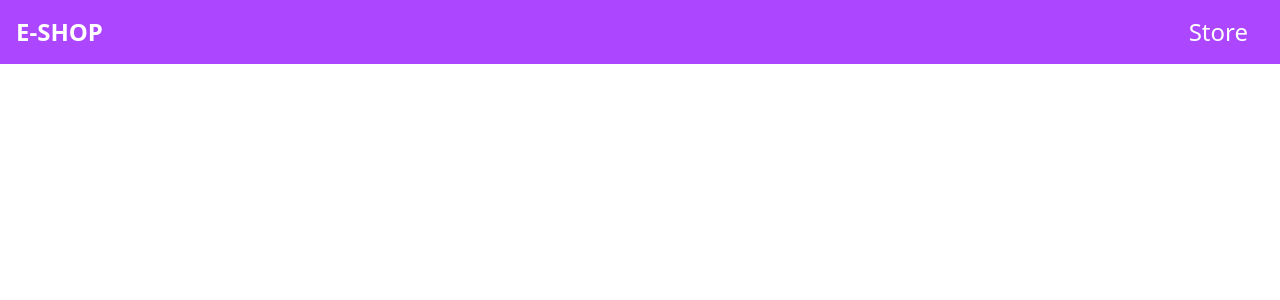
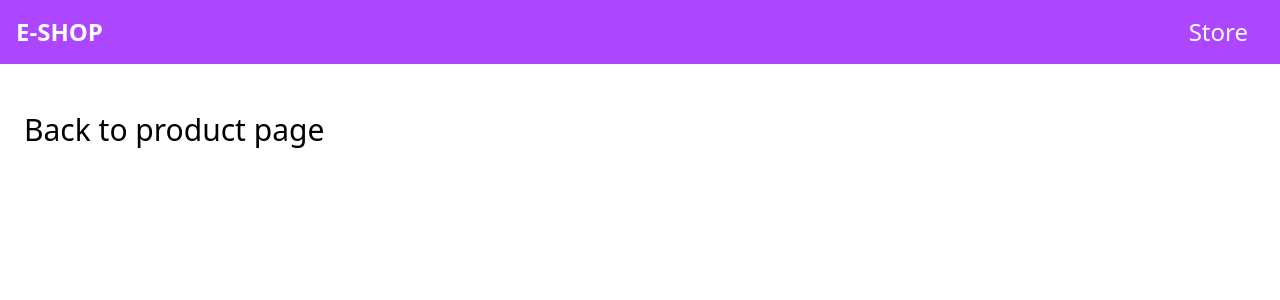
Before and after one commit to Katerina8888/vue-eshop-katerina, a Vue app: page /cart in a window 1280 px wide. Shown: the top 300 px of the page. Built offline with nearby package versions, Linux system fonts and the light colour scheme; the HTML template or start-up script is replaced by a standard one.

Commit message:
feat: conditionally render cart items and total price based on total quantity

```diff
--- a/src/views/CartView.vue
+++ b/src/views/CartView.vue
@@ -1,7 +1,12 @@
 <template>
-  <main class="md:flex">
-    <CartItemsWrapper :products="products"></CartItemsWrapper>
-    <TotalPrice></TotalPrice>
+  <main>
+    <div class="md:flex" v-if="totalQuantity !== 0">
+      <CartItemsWrapper :products="products"></CartItemsWrapper>
+      <TotalPrice />
+    </div>
+    <RouterLink class="text-black ml-6 text-3xl" v-if="totalQuantity === 0" to="/store"
+      >Back to product page</RouterLink
+    >
   </main>
 </template>
 
@@ -14,4 +19,5 @@ import TotalPrice from '@/components/cart/TotalPrice.vue'
 const cartStore = useCartStore()
 
 const products = computed(() => cartStore.products)
+const totalQuantity = computed(() => cartStore.totalQuantity)
 </script>
```
